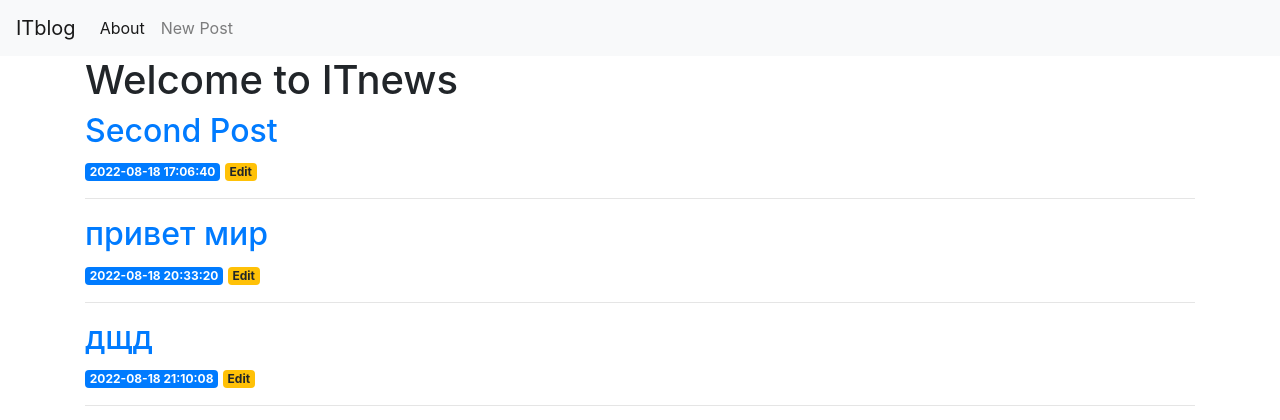
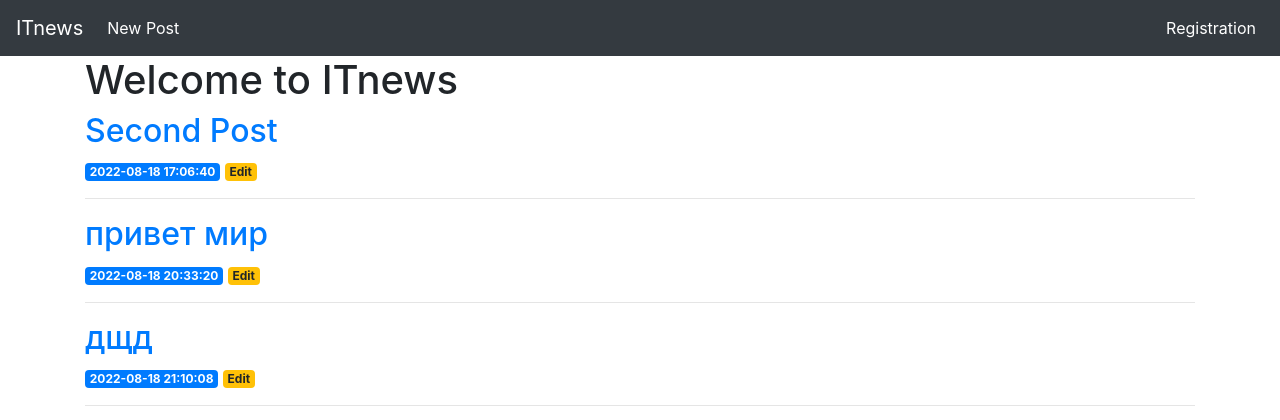
Before and after one commit to shugaevandrei/IT_news, a Flask app: page / in a window 1280 px wide. Shown: the top 420 px of the page. Run offline with Flask 2, Linux system fonts and the light colour scheme; data comes from the database, SQL or seed files in the repository; both versions use the stored data as it was after the commit; some libraries are stand-ins or nearby versions.

Commit message:
добавлена форма регистрации

```diff
--- a/__init__.py
+++ b/__init__.py
@@ -86,5 +86,9 @@ def delete(id):
     flash('"{}" was successfully deleted!'.format(post['title']))
     return redirect(url_for('index'))
 
+@app.route('/registration')
+def registration():
+    return render_template('registration.html')
+
 if __name__ == "__main__":
     app.run()
--- a/templates/base.html
+++ b/templates/base.html
@@ -11,19 +11,23 @@
     <title>{% block title %} {% endblock %}</title>
   </head>
   <body>
-    <nav class="navbar navbar-expand-md navbar-light bg-light">
-        <a class="navbar-brand" href="{{ url_for('index')}}">ITblog</a>
+    <nav class="navbar navbar-expand-md navbar-dark bg-dark">
+        <a class="navbar-brand" href="{{ url_for('index')}}">ITnews</a>
         <button class="navbar-toggler" type="button" data-toggle="collapse" data-target="#navbarNav" aria-controls="navbarNav" aria-expanded="false" aria-label="Toggle navigation">
             <span class="navbar-toggler-icon"></span>
         </button>
-        <div class="collapse navbar-collapse" id="navbarNav">
-            <ul class="navbar-nav">
-            <li class="nav-item active">
-                <a class="nav-link" href="#">About</a>
-            </li>
-             <li class="nav-item">
-                <a class="nav-link" href="{{url_for('create')}}">New Post</a>
-            </li>
+        <div class="navbar-collapse collapse w-100 order-1 order-md-0 dual-collapse2" id="navbarNav">
+            <ul class="navbar-nav mr-auto">
+                <li class="nav-item active">
+                    <a class="nav-link" href="{{url_for('create')}}">New Post</a>
+                </li>
+            </ul>
+        </div>
+        <div class="navbar-collapse collapse w-100 order-3 dual-collapse2">
+            <ul class="navbar-nav ml-auto">
+                <li class="nav-item active">
+                    <a class="nav-link" href="{{url_for('registration')}}">Registration</a>
+                </li>
             </ul>
         </div>
     </nav>
```
Also changed, not shown: templates/registration.html (added, +20 -0 lines), database.db, 1 other file.
